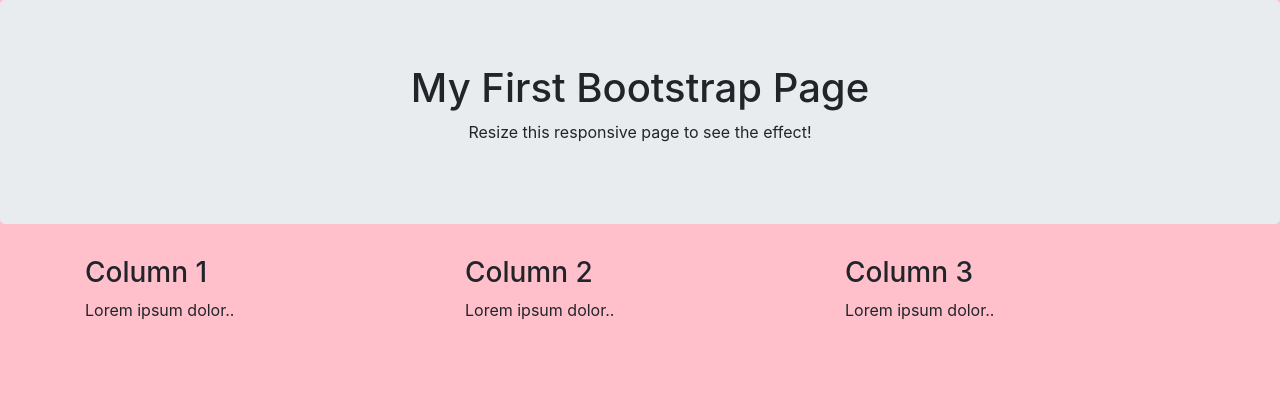
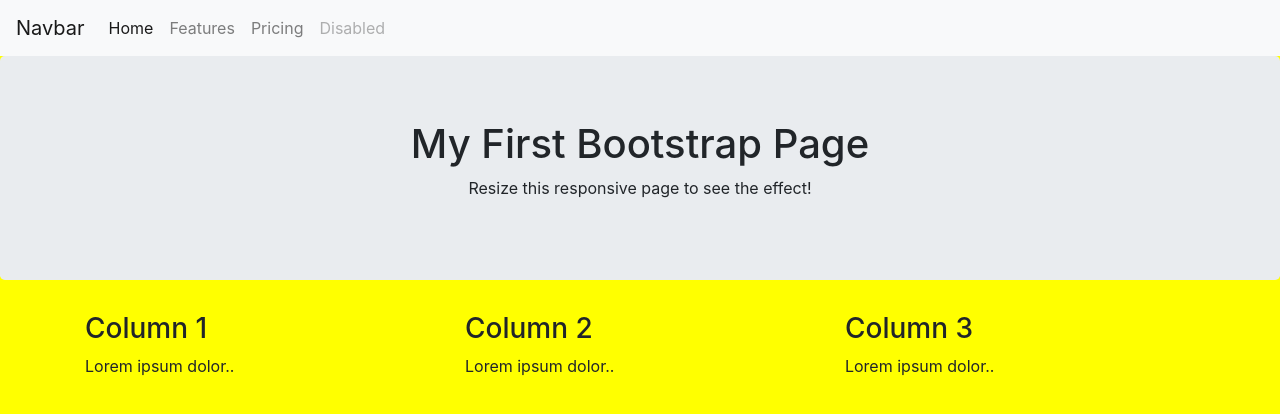
Before and after one commit to w84thesun/learn-bootstrap, a website built with webpack: page index.html in a window 1280 px wide. Built offline with nearby package versions, Linux system fonts and the light colour scheme; files that its build step writes are made by us from their sources.

```diff
--- a/index.html
+++ b/index.html
@@ -3,11 +3,35 @@
 <head>
     <meta name="viewport" content="width=device-width, initial-scale=1, shrink-to-fit=no">
     <meta charset="UTF-8">
-    <title>This is test page</title>
-    <link rel='stylesheet' href='dist/style.css'>
-    <script src="dist/bundle.js"></script>
+    <title>Home</title>
+    <link rel='stylesheet' type="text/css" href='dist/style.css'>
+    <script type="application/javascript" src="dist/bundle.js"></script>
 </head>
 <body>
+<nav class="navbar navbar-expand-lg navbar-light bg-light">
+    <a class="navbar-brand" href="#">Navbar</a>
+    <button class="navbar-toggler" type="button" data-toggle="collapse" data-target="#navbarNav" aria-controls="navbarNav" aria-expanded="false" aria-label="Toggle navigation">
+        <span class="navbar-toggler-icon"></span>
+    </button>
+    <div class="collapse navbar-collapse" id="navbarNav">
+        <ul class="navbar-nav">
+            <li class="nav-item active">
+                <a class="nav-link" href="#">Home <span class="sr-only">(current)</span></a>
+            </li>
+            <li class="nav-item">
+                <a class="nav-link" href="#">Features</a>
+            </li>
+            <li class="nav-item">
+                <a class="nav-link" href="#">Pricing</a>
+            </li>
+            <li class="nav-item">
+                <a class="nav-link disabled" href="#">Disabled</a>
+            </li>
+        </ul>
+    </div>
+</nav>
+
+
 <div class="jumbotron text-center">
     <h1>My First Bootstrap Page</h1>
     <p>Resize this responsive page to see the effect!</p>
--- a/scss/base.scss
+++ b/scss/base.scss
@@ -1,6 +1,6 @@
 @import "../node_modules/bootstrap/scss/bootstrap";
 
-$bg-color: pink;
+$bg-color: yellow;
 
 body {
     background: $bg-color;
```
Also changed, not shown: dist/bundle.js (added), dist/style.css (added), 1 other file.
